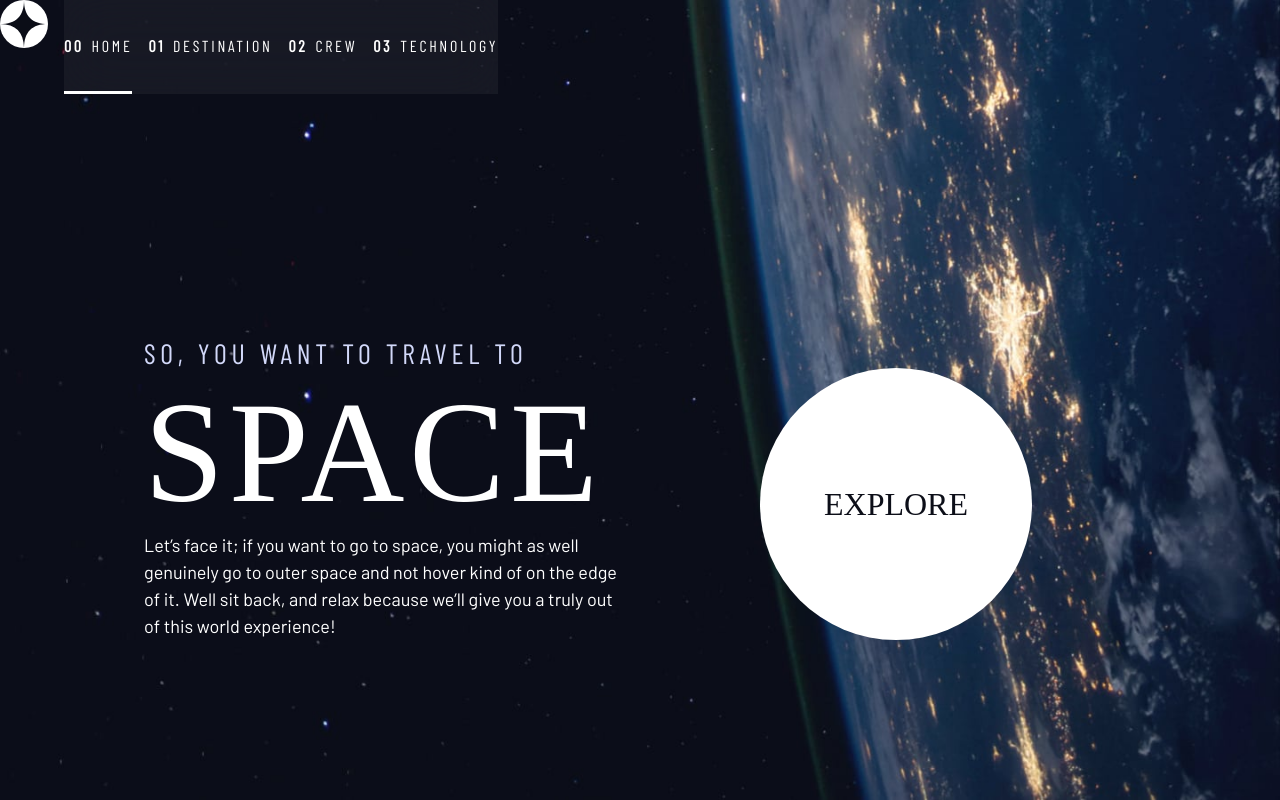
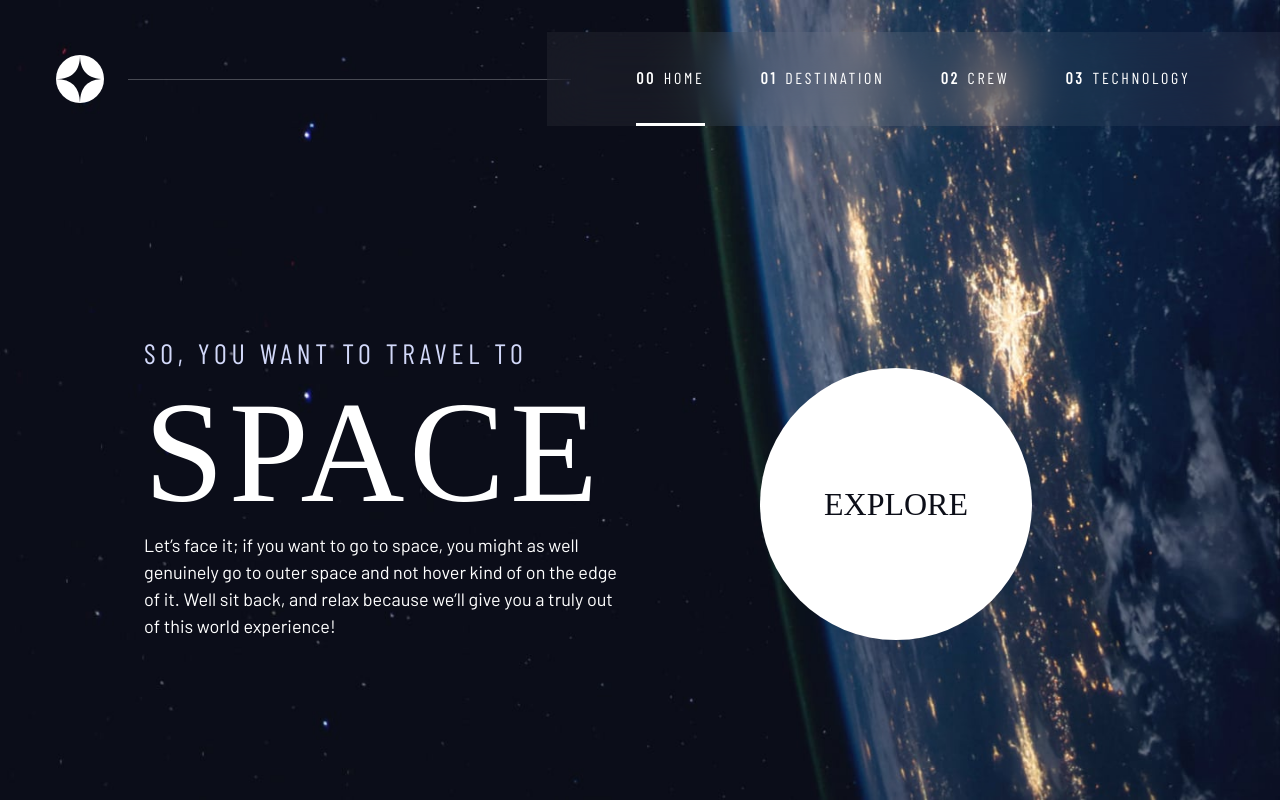
Before and after one commit to lanachayka/space-travel, a plain HTML site: page index.html in a window 1280 px wide. Drawn offline with nearby package versions, Linux system fonts and the light colour scheme; a web font is replaced by a local one.

Commit message:
navigation design large

```diff
--- a/index.css
+++ b/index.css
@@ -322,12 +322,33 @@ select {
   transform: scale(1.5);
 }
 
+/* primary-header */
+
+.logo {
+  margin: 1.5rem clamp(1.5rem, 5vw, 3.5rem);
+}
+
+.primary-header {
+  justify-content: space-between;
+  align-items: center;
+}
+
 .primary-navigation {
+  --gap: clamp(1.5rem, 5vw, 3.5rem);
   --underline-gap: 2rem;
   list-style: none;
   padding: 0;
   margin: 0;
   background: hsl(var(--clr-dark) / 0.95);
+}
+
+.primary-navigation a {
+  text-decoration: none;
+}
+
+.primary-navigation a > span {
+  font-weight: 700;
+  margin-right: 0.5em;
 }
 
 .mobile-nav-toggle {
@@ -341,7 +362,7 @@ select {
   }
 }
 
-@media (max-width: 35rem) {
+@media (max-width: 35em) {
   .primary-navigation {
     --underline-gap: 0.5rem;
     position: fixed;
@@ -388,13 +409,37 @@ select {
   }
 }
 
-.primary-navigation a {
-  text-decoration: none;
+@media (min-width: 35em) {
+  .primary-navigation {
+    padding-inline: clamp(3rem, 7vw, 7rem);
+  }
 }
 
-.primary-navigation a > span {
-  font-weight: 700;
-  margin-right: 0.5em;
+@media (min-width: 35em) and (max-width: 44.999em) {
+  .primary-navigation a > span {
+    display: none;
+  }
+}
+
+@media (min-width: 45em) {
+  .primary-header::after {
+    content: "";
+    display: block;
+    position: relative;
+    height: 1px;
+    background: hsl(var(--clr-white)/.25);
+    width: 100%;
+    order: 1;
+    margin-right: -2.5rem;
+  }
+
+  nav {
+    order: 2;
+  }
+
+  .primary-navigation {
+    margin-block: 2rem;
+  }
 }
 
 .underline-indicators > * {
```
